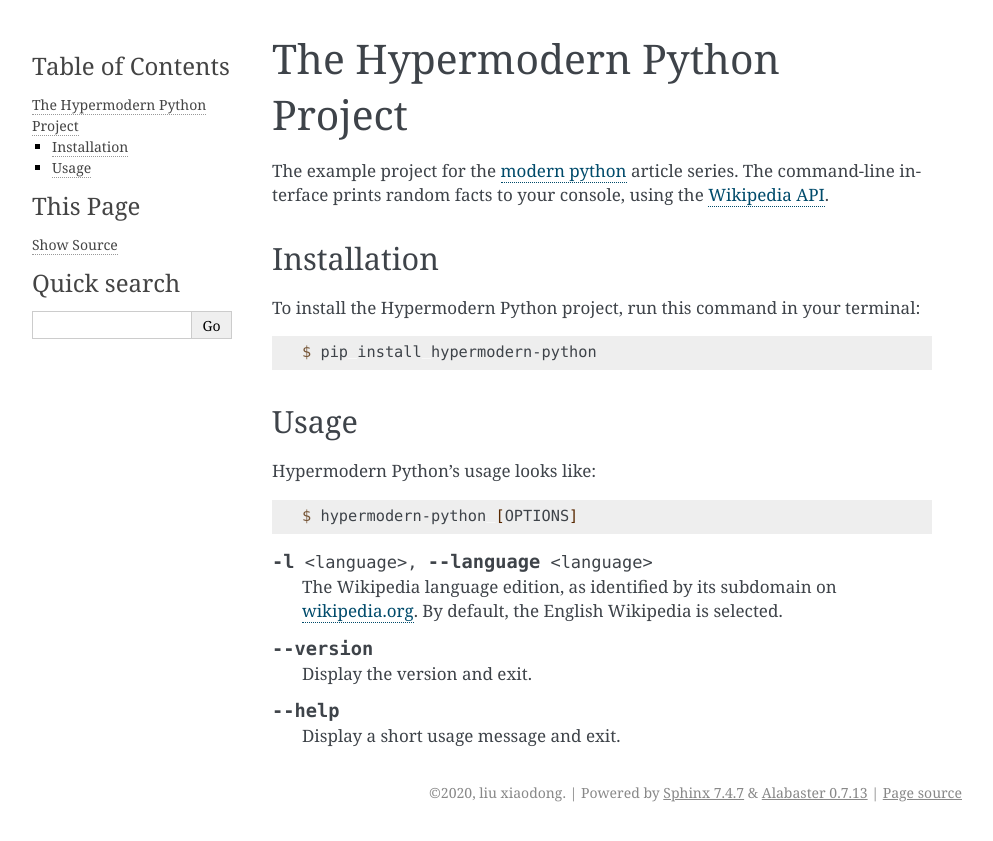
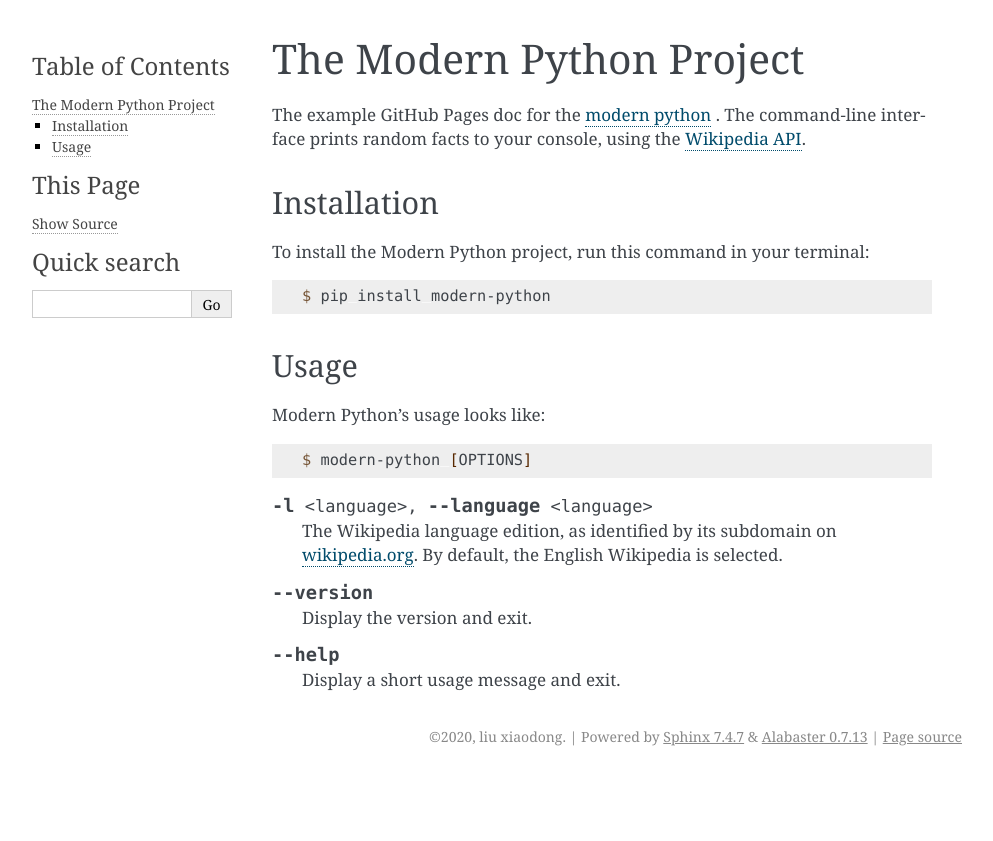
Before and after one commit to liuxd2018/modern-python, a Sphinx documentation site: the page built from docs/index.rst, in a window 1280 px wide. Shown: the top 841 px of the page, without its empty margins (148-1141 px from the left). Built offline with Sphinx 7.4.7, drawn with Linux system fonts in a browser that asks for light colours.

Commit message:
remove readthedoc config for using github pages

```diff
--- a/docs/index.rst
+++ b/docs/index.rst
@@ -1,4 +1,4 @@
-The Hypermodern Python Project
+The Modern Python Project
 ==============================
 
 .. toctree::
@@ -8,9 +8,9 @@ The Hypermodern Python Project
    license
    reference
 
-The example project for the
-`modern python <https://medium.com/@cjolowicz/hypermodern-python-d44485d9d769>`_
-article series.
+The example GitHub Pages doc  for the
+`modern python <https://github.com/liuxd2018/modern-python>`_
+.
 The command-line interface prints random facts to your console,
 using the `Wikipedia API <https://en.wikipedia.org/api/rest_v1/#/>`_.
 
@@ -18,22 +18,22 @@ using the `Wikipedia API <https://en.wikipedia.org/api/rest_v1/#/>`_.
 Installation
 ------------
 
-To install the Hypermodern Python project,
+To install the Modern Python project,
 run this command in your terminal:
 
 .. code-block:: console
 
-   $ pip install hypermodern-python
+   $ pip install modern-python
 
 
 Usage
 -----
 
-Hypermodern Python's usage looks like:
+Modern Python's usage looks like:
 
 .. code-block:: console
 
-   $ hypermodern-python [OPTIONS]
+   $ modern-python [OPTIONS]
 
 .. option:: -l <language>, --language <language>
 
--- a/docs/requirements.txt
+++ /dev/null
@@ -1,2 +0,0 @@
-sphinx==3.3.1
-sphinx-autodoc-typehints==1.11.1
```
Also changed, not shown: .readthedocs.yml (deleted).
